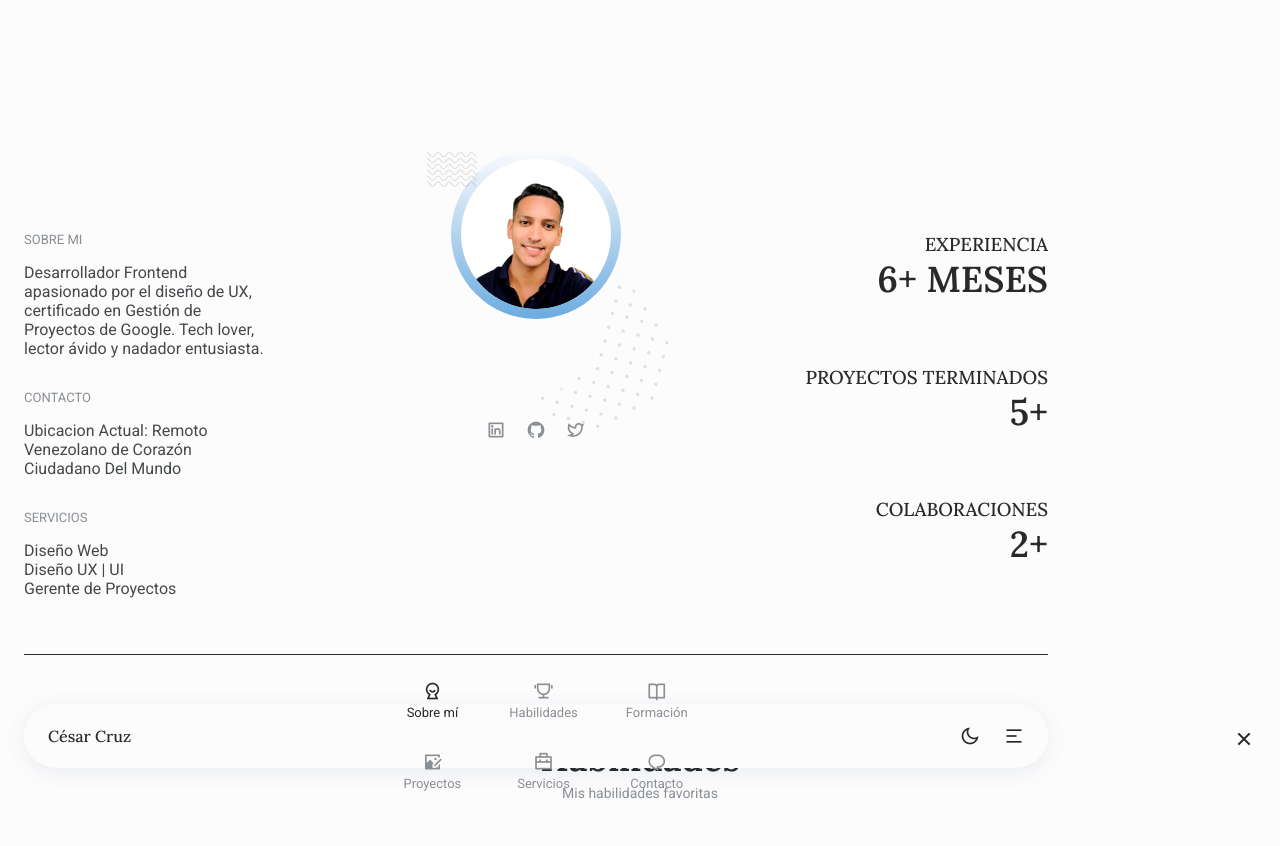
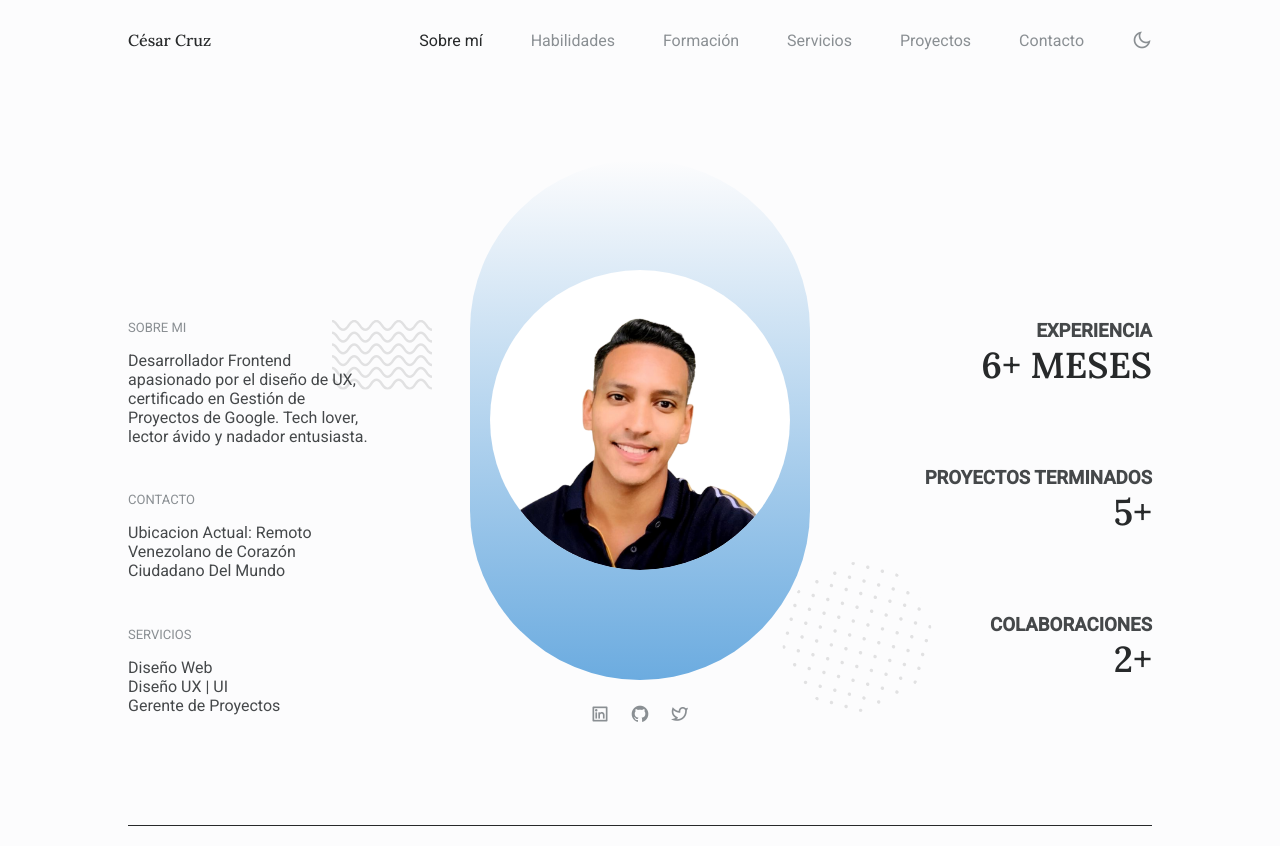
Before and after one commit to FruityLoopsDev/portafolio-responsive-julio-v2, a plain HTML site: page index.html in a window 1280 px wide. Shown: the top 846 px of the page. Drawn offline with nearby package versions, Linux system fonts and the light colour scheme.

Commit message:
100% responsivo

```diff
--- a/assets/css/styles.css
+++ b/assets/css/styles.css
@@ -198,13 +198,13 @@ body {
   }
 }
 
-h1,
+/* h1,
 h2,
 h3 {
   color: var(--title-color);
   font-family: var(--title-font);
   font-weight: var(--font-medium);
-}
+} */
 
 ul {
   list-style: none;
@@ -447,7 +447,7 @@ body.dark-theme {
   position: relative;
   /* width: 200px; */
   /* height: 290px; */
-  background-color: var(--body-color);
+  /* background-color: var(--body-color); */
   /* border: 2px solid var(--text-color-light); */
   justify-self: center;
   border-radius: 100%;
@@ -559,6 +559,7 @@ body.dark-theme {
 .skills__data,
 .skills__blog {
   display: grid;
+  justify-items: center;
 }
 
 .skills__info {
@@ -1169,7 +1170,7 @@ body.dark-theme {
 
 /*=============== BREAKPOINTS ===============*/
 /* For small devices */
-@media screen and (max-width: 240px) {
+@media screen and (max-width: 340px) {
   .container {
     margin-inline: 1rem;
   }
@@ -1190,10 +1191,19 @@ body.dark-theme {
     width: 200px;
     justify-self: center;
   }
+
+  .hobbies__container{
+  display: flex;
 }
 
-/* For medium devices */
-@media screen and (max-width: 576px) {
+.hobbies__info {
+  display: flex;
+  flex-direction: column;
+}
+}
+
+/* For medium devices  */
+@media screen and (min-width: 576px) {
 
   .nav,
   .nav__menu {
@@ -1208,8 +1218,7 @@ body.dark-theme {
     justify-content: center;
   }
 
-  .projects__container,
-  .hobbies__container {
+  .projects__container {
     width: 400px;
   }
 
@@ -1266,10 +1275,12 @@ body.dark-theme {
 
   .qualification__container {
     justify-content: center;
+    column-gap: 10rem;
   }
 
   .projects__container {
     width: 500px;
+
   }
 
   .contact__form {
@@ -1282,4 +1293,126 @@ body.dark-theme {
   }
 }
 
+
 /* For large devices */
+@media screen and (min-width: 1023px) {
+  .header {
+    top: 0;
+    bottom: initial;
+    background-color: var(--body-color);
+    transition: .4;
+  }
+
+  .nav {
+    width: initial;
+    height: calc(var(--header-height) + 1.5rem);
+    box-shadow: none;
+    border-radius: 0;
+    column-gap: 3rem;
+    margin-inline: 1.5rem;
+    padding: 0;
+  }
+
+  .nav__link i,
+  .nav__toggle,
+  .nav__close {
+    display: none;
+  }
+
+  .nav__menu {
+    width: initial;
+    margin-left: auto;
+    background-color: var(--body-color);
+    transition: background .4s;
+  }
+
+  .nav__list {
+    display: flex;
+    column-gap: 3rem;
+  }
+
+  .nav__link {
+    font-size: var(--normal-font-size);
+  }
+
+  .dark-theme .nav,
+  .dark-theme .nav__menu {
+    background-color: var(--body-color);
+    box-shadow: none;
+  }
+
+  .change-theme {
+    color: var(--text-color-light);
+  }
+
+  .change-theme:hover {
+    color: var(--title-color);
+  }
+
+  .section {
+    padding-block: 8rem 0;
+  }
+
+  .home__title {
+    font-size: 2.25rem;
+  }
+
+  .scrollup {
+    right: 3rem;
+  }
+
+  .show-scroll {
+    bottom: 5rem;
+  }
+
+  /* Change background header */
+  .bg-header {
+    box-shadow: 0 4px 20px hsl(207, 24%, 35%, .1);
+  }
+
+  .dark-theme .bg-header {
+    box-shadow: 0 6px 24px hsl(207, 24%, 8%, .6);
+  }
+}
+
+@media screen and (min-width: 1048px) {
+  .container {
+    margin-inline: auto;
+  }
+}
+
+@media screen and (min-width: 1200px) {
+  .section__border {
+    padding-bottom: 6rem;
+  }
+
+  .section__subtitle {
+    margin-bottom: 5rem;
+  }
+
+  .home__title {
+    font-size: var(--biggest-font-size);
+  }
+
+  .home__blog {
+    width: 100%;
+    /* height: none; */
+    border-radius: 100%;
+  }
+
+  .home__perfil {
+    width: 340px;
+    height: 520px;
+    border-radius: 10.6rem;
+  }
+
+  .home__perfil img {
+    width: 300px;
+  }
+
+  .home__shape-wawes {
+    width: 100px;
+    left: -4rem;
+    top: 10rem;
+  }
+}
--- a/assets/js/main.js
+++ b/assets/js/main.js
@@ -171,6 +171,12 @@ themeButton.addEventListener('click', () => {
 })
 
 /*=============== CHANGE BACKGROUND HEADER ===============*/
-
+const scrollHeader = () => {
+    const header = document.getElementById('header')
+    // When the scroll is greater than 50 viewport height, add the scroll-header class to the header tag
+    this.scrollY >= 50 ? header.classList.add('bg-header')
+        : header.classList.remove('bg-header')
+}
+window.addEventListener('scroll', scrollHeader)
 
 /*=============== SCROLL REVEAL ANIMATION ===============*/
--- a/index.html
+++ b/index.html
@@ -46,13 +46,13 @@
                         </a>
                     </li>
                     <li class="nav__item">
-                        <a href="#projects" class="nav__link">
-                            <i class="ri-image-edit-fill"></i>Proyectos
+                        <a href="#services" class="nav__link">
+                            <i class="ri-briefcase-2-line"></i>Servicios
                         </a>
                     </li>
                     <li class="nav__item">
-                        <a href="#services" class="nav__link">
-                            <i class="ri-briefcase-2-line"></i>Servicios
+                        <a href="#projects" class="nav__link">
+                            <i class="ri-image-edit-fill"></i>Proyectos
                         </a>
                     </li>
                     <li class="nav__item">
@@ -273,6 +273,15 @@
                             </div>
 
                             <h3 class="skills__name">Sketch</h3>
+                            <span class="skills__subtitle">Basico</span>
+                        </div>
+
+                        <div class="skills__data">
+                            <div class="skills__blog">
+                                <img src="assets/img/adobe-xd-1.svg" alt="habilidades imagenes">
+                            </div>
+
+                            <h3 class="skills__name">Adobe XD</h3>
                             <span class="skills__subtitle">Basico</span>
                         </div>
 
```
